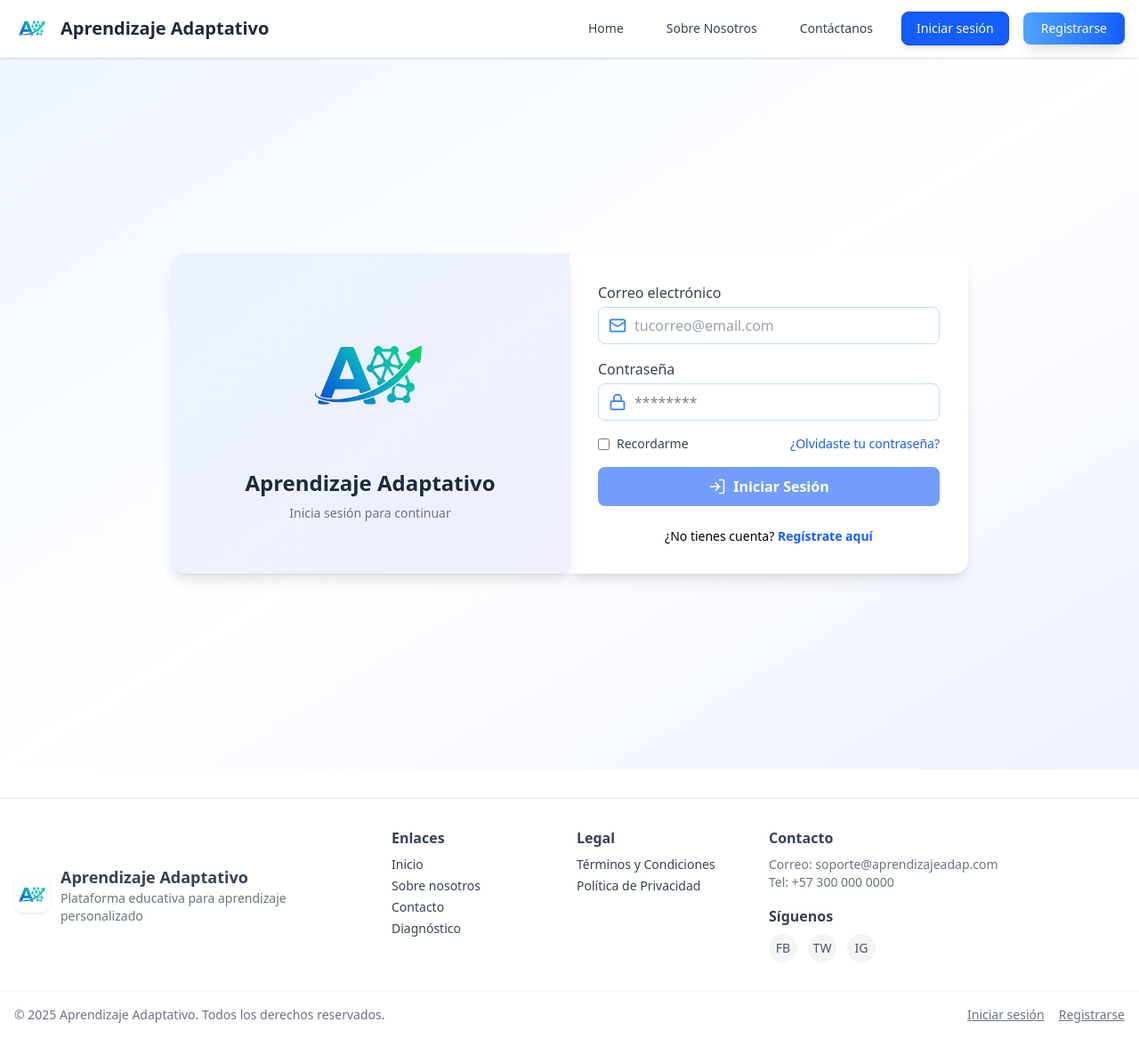
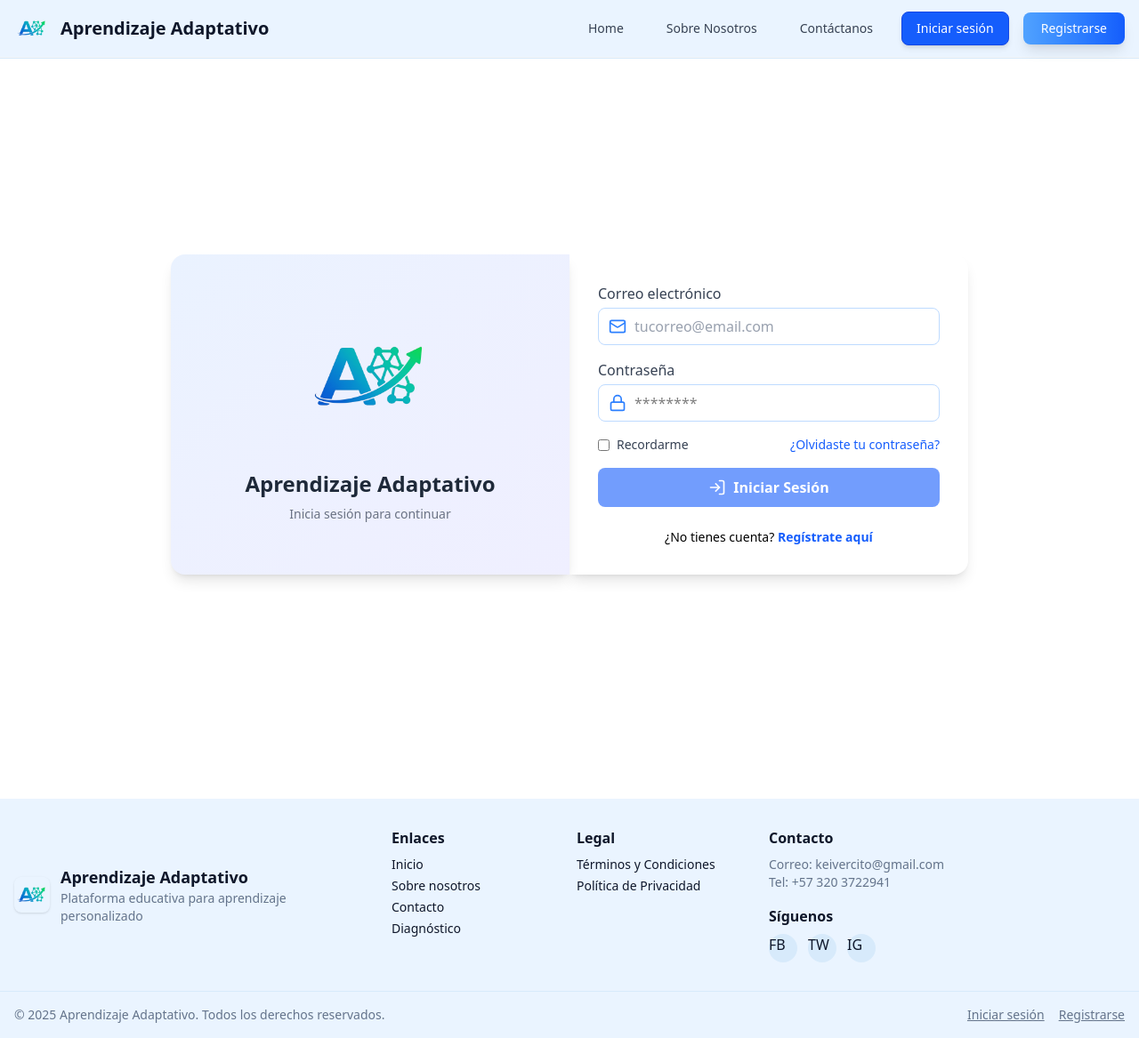
Before and after one commit to AndressToscanom30/AprendizajeAdaptativo, a React (Vite) app in the folder Frontend/: page /login in a window 1280 px wide. Shown: the whole page at 89% size. Built offline with nearby package versions, Linux system fonts and the light colour scheme.

Commit message:
Intento de Mejorar el frontend (0 creatividad)

```diff
--- a/Frontend/src/components/Footer.jsx
+++ b/Frontend/src/components/Footer.jsx
@@ -13,7 +13,7 @@
   const offsetClass = (user && user.rol === 'estudiante') ? (sidebarCollapsed ? 'md:ml-16' : 'md:ml-64') : '';
 
   return (
-    <footer className={`mt-8 bg-white border-t border-gray-200 text-gray-700 transition-all duration-300 ${offsetClass}`}>
+    <footer className={`mt-8 transition-all duration-300 ${offsetClass}`} style={{ background: '#EAF4FF', color: '#0f172a' }}>
       <div className="max-w-7xl mx-auto px-4 py-8 grid grid-cols-1 md:grid-cols-3 gap-6">
         <div className="flex items-center gap-3 justify-center md:justify-start">
           <img
@@ -23,7 +23,7 @@
           />
           <div className="text-center md:text-left">
             <h3 className="font-bold text-lg">Aprendizaje Adaptativo</h3>
-            <p className="text-sm text-gray-500">Plataforma educativa para aprendizaje personalizado</p>
+            <p className="text-sm" style={{ color: '#64748B' }}>Plataforma educativa para aprendizaje personalizado</p>
           </div>
         </div>
 
@@ -49,22 +49,21 @@
 
         <div>
           <h4 className="font-semibold mb-2">Contacto</h4>
-          <p className="text-sm text-gray-500">Correo: soporte@aprendizajeadap.com</p>
-          <p className="text-sm text-gray-500">Tel: +57 300 000 0000</p>
+          <p className="text-sm" style={{ color: '#64748B' }}>Correo: keivercito@gmail.com</p>
+          <p className="text-sm" style={{ color: '#64748B' }}>Tel: +57 320 3722941</p>
 
           <div className="mt-4">
             <h4 className="font-semibold mb-2">Síguenos</h4>
             <div className="flex items-center gap-3">
-              <a className="h-8 w-8 rounded-full bg-gray-100 flex items-center justify-center text-sm text-gray-600" href="#">FB</a>
-              <a className="h-8 w-8 rounded-full bg-gray-100 flex items-center justify-center text-sm text-gray-600" href="#">TW</a>
-              <a className="h-8 w-8 rounded-full bg-gray-100 flex items-center justify-center text-sm text-gray-600" href="#">IG</a>
+              <a className="h-8 w-8 rounded-full" style={{ background: '#D7EAFB', color: '#0f172a' }} href="#">FB</a>
+              <a className="h-8 w-8 rounded-full" style={{ background: '#D7EAFB', color: '#0f172a' }} href="#">TW</a>
+              <a className="h-8 w-8 rounded-full" style={{ background: '#D7EAFB', color: '#0f172a' }} href="#">IG</a>
             </div>
           </div>
         </div>
       </div>
-
-      <div className="border-t border-gray-100">
-        <div className="max-w-7xl mx-auto px-4 py-4 flex flex-col md:flex-row md:justify-between items-center text-sm text-gray-500">
+      <div style={{ borderTop: '1px solid #D7EAFB' }}>
+        <div className="max-w-7xl mx-auto px-4 py-4 flex flex-col md:flex-row md:justify-between items-center text-sm" style={{ color: '#64748B' }}>
           <span>© {new Date().getFullYear()} Aprendizaje Adaptativo. Todos los derechos reservados.</span>
           <div className="flex items-center gap-4 mt-2 md:mt-0">
             {user ? (
--- a/Frontend/src/components/Navbar.jsx
+++ b/Frontend/src/components/Navbar.jsx
@@ -6,7 +6,7 @@
     const navigate = useNavigate();
     const location = useLocation();
     const [isMenuOpen, setIsMenuOpen] = useState(false);
-    const { user, logout } = useAuth();
+    const { user } = useAuth();
 
     // role-based nav was removed for the simplified navbar; keep `user` available for personalization later
     const currentPath = location.pathname;
@@ -19,7 +19,7 @@
     ];
 
     return (
-    <nav className="sticky top-0 z-50 bg-white text-gray-800 shadow-sm">
+        <nav className="sticky top-0 z-50 text-gray-800" style={{ background: '#EAF4FF', borderBottom: '1px solid #D7EAFB' }}>
             <div className="max-w-7xl mx-auto px-4">
                 <div className="flex justify-between items-center h-16">
                     <div className="flex items-center gap-4">
@@ -34,7 +34,7 @@
                             alt="AA Logo"
                             className="mr-3 transition-transform duration-300 group-hover:scale-105"
                         />
-                        <span className="text-lg md:text-xl font-bold text-gray-800">
+                            <span className="text-lg md:text-xl font-bold text-[#0f172a]">
                             Aprendizaje Adaptativo
                         </span>
                     </div>
@@ -60,12 +60,6 @@
                             <span className="px-4 py-2 text-sm font-medium text-gray-700">
                                 Hola, {user.nombre || user.email}
                             </span>
-                            <button
-                                onClick={() => { logout(); navigate('/'); }}
-                                className="px-4 py-2 text-sm font-medium rounded-lg border bg-white text-gray-700 hover:bg-gray-100"
-                            >
-                                Cerrar sesión
-                            </button>
                         </>
                     ) : (
                         <>
@@ -108,7 +102,7 @@
                 </div>
                 </div>
                 {isMenuOpen && (
-                    <div className="md:hidden py-3 space-y-3 bg-white/95 backdrop-blur-sm rounded-b-md shadow-sm">
+                        <div className="md:hidden py-3 space-y-3 backdrop-blur-sm rounded-b-md" style={{ background: 'rgba(234,244,255,0.98)', borderTop: '1px solid #D7EAFB' }}>
                         <div className="flex flex-col px-2 space-y-2 text-gray-800">
                             {[...primaryNav].map((item) => (
                                 <button
@@ -128,16 +122,6 @@
                             {user ? (
                                 <>
                                     <span className="px-3 py-2 text-sm font-medium text-gray-700">Hola, {user.nombre || user.email}</span>
-                                    <button
-                                        onClick={() => {
-                                            logout();
-                                            setIsMenuOpen(false);
-                                            navigate('/');
-                                        }}
-                                        className="w-full text-left px-3 py-2 rounded-lg text-sm font-medium bg-white border border-gray-300"
-                                    >
-                                        Cerrar sesión
-                                    </button>
                                 </>
                             ) : (
                                 <>
--- a/Frontend/src/pages/AboutUs.jsx
+++ b/Frontend/src/pages/AboutUs.jsx
@@ -67,7 +67,7 @@
     ];
 
     return (
-        <div className="min-h-screen bg-gradient-to-br from-slate-50 to-blue-50 relative">
+        <div className="min-h-screen bg-white relative">
             <div className="fixed inset-0 -z-10 overflow-hidden">
                 <div
                     className="absolute -top-40 -right-40 w-96 h-96 bg-blue-100 rounded-full opacity-30 blur-3xl"
--- a/Frontend/src/pages/Contact.jsx
+++ b/Frontend/src/pages/Contact.jsx
@@ -77,7 +77,7 @@
     ];
 
     return (
-        <div className="min-h-screen bg-gradient-to-br from-slate-50 to-blue-50 relative">
+        <div className="min-h-screen bg-white relative">
             <div className="fixed inset-0 -z-10 overflow-hidden">
                 <div
                     className="absolute -top-40 -right-40 w-96 h-96 bg-blue-100 rounded-full opacity-30 blur-3xl"
--- a/Frontend/src/pages/DashboardEstudiante.jsx
+++ b/Frontend/src/pages/DashboardEstudiante.jsx
@@ -142,7 +142,7 @@
     };
 
     return (
-        <div className="min-h-screen bg-gradient-to-br from-slate-50 to-slate-100">
+        <div className="min-h-screen bg-white relative">
             <div className="container mx-auto px-4 py-8">
                 <div className="max-w-6xl mx-auto">
                     <div className="flex justify-between items-center mb-8">
--- a/Frontend/src/pages/DashboardProfesor.jsx
+++ b/Frontend/src/pages/DashboardProfesor.jsx
@@ -101,7 +101,7 @@
     };
 
     return (
-        <div className="min-h-screen bg-gradient-to-br from-slate-50 to-slate-100">
+        <div className="min-h-screen bg-white relative">
             <div className="container mx-auto px-4 py-8">
                 <div className="max-w-7xl mx-auto">
                     <div className="flex justify-between items-center mb-8">
--- a/Frontend/src/pages/Home.jsx
+++ b/Frontend/src/pages/Home.jsx
@@ -49,7 +49,7 @@
     ];
 
     return (
-        <div className="min-h-screen bg-gradient-to-br from-slate-50 to-blue-50 relative">
+        <div className="min-h-screen bg-white relative">
             <div className="fixed inset-0 -z-10 overflow-hidden">
                 <div
                     className="absolute -top-40 -right-40 w-96 h-96 bg-blue-100 rounded-full opacity-30 blur-3xl"
--- a/Frontend/src/pages/Login.jsx
+++ b/Frontend/src/pages/Login.jsx
@@ -85,7 +85,7 @@
 
 
   return (
-    <div className="min-h-screen bg-gradient-to-br from-blue-50 via-white to-indigo-50 flex items-center justify-center px-4">
+    <div className="min-h-screen bg-white flex items-center justify-center px-4">
       <div className="w-full max-w-4xl grid grid-cols-1 md:grid-cols-2 items-stretch">
         <div className="relative overflow-hidden rounded-t-2xl md:rounded-l-2xl md:rounded-tr-none bg-white shadow-lg">
           <div className="absolute inset-0 bg-gradient-to-br from-blue-500/10 to-indigo-500/10" />
--- a/Frontend/src/pages/NotFound.jsx
+++ b/Frontend/src/pages/NotFound.jsx
@@ -36,7 +36,7 @@
   ];
 
   return (
-    <div className="min-h-screen bg-gradient-to-br from-blue-50 via-indigo-50 to-purple-50 flex items-center justify-center p-4 overflow-hidden relative">
+    <div className="min-h-screen bg-white flex items-center justify-center p-4 overflow-hidden relative">
 
       <div className="absolute inset-0 pointer-events-none">
 
--- a/Frontend/src/pages/Register.jsx
+++ b/Frontend/src/pages/Register.jsx
@@ -90,7 +90,7 @@
 
 
   return (
-    <div className="min-h-screen bg-gradient-to-br from-blue-50 via-white to-indigo-50 flex items-center justify-center px-4">
+    <div className="min-h-screen bg-white flex items-center justify-center px-4">
       <div className="w-full max-w-4xl grid grid-cols-1 md:grid-cols-2 items-stretch">
         <div className="relative overflow-hidden rounded-t-2xl md:rounded-l-2xl md:rounded-tr-none bg-white shadow-lg">
           <div className="absolute inset-0 bg-gradient-to-br from-blue-500/10 to-indigo-500/10" />
--- a/Frontend/src/pages/Unauthorized.jsx
+++ b/Frontend/src/pages/Unauthorized.jsx
@@ -1,6 +1,6 @@
 function Unauthorized() {
   return (
-    <div className="min-h-screen flex items-center justify-center bg-gray-50">
+    <div className="min-h-screen flex items-center justify-center bg-white">
       <div className="text-center">
         <h1 className="text-3xl font-bold text-red-600 mb-4">Acceso denegado</h1>
         <p className="text-gray-700 mb-6">
```
Also changed, not shown: Frontend/src/components/navBarEstudiantes.jsx (+4 -3 lines).
